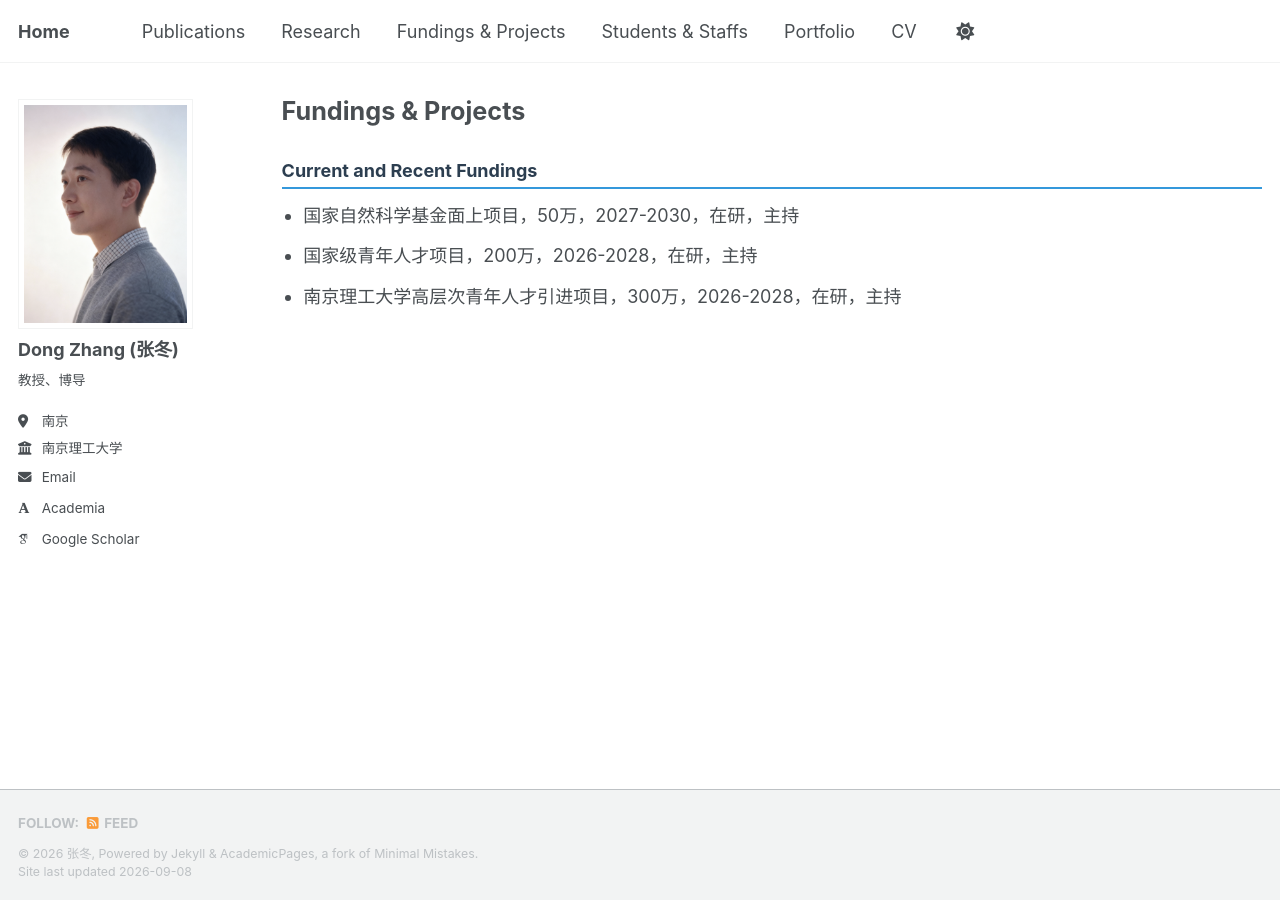
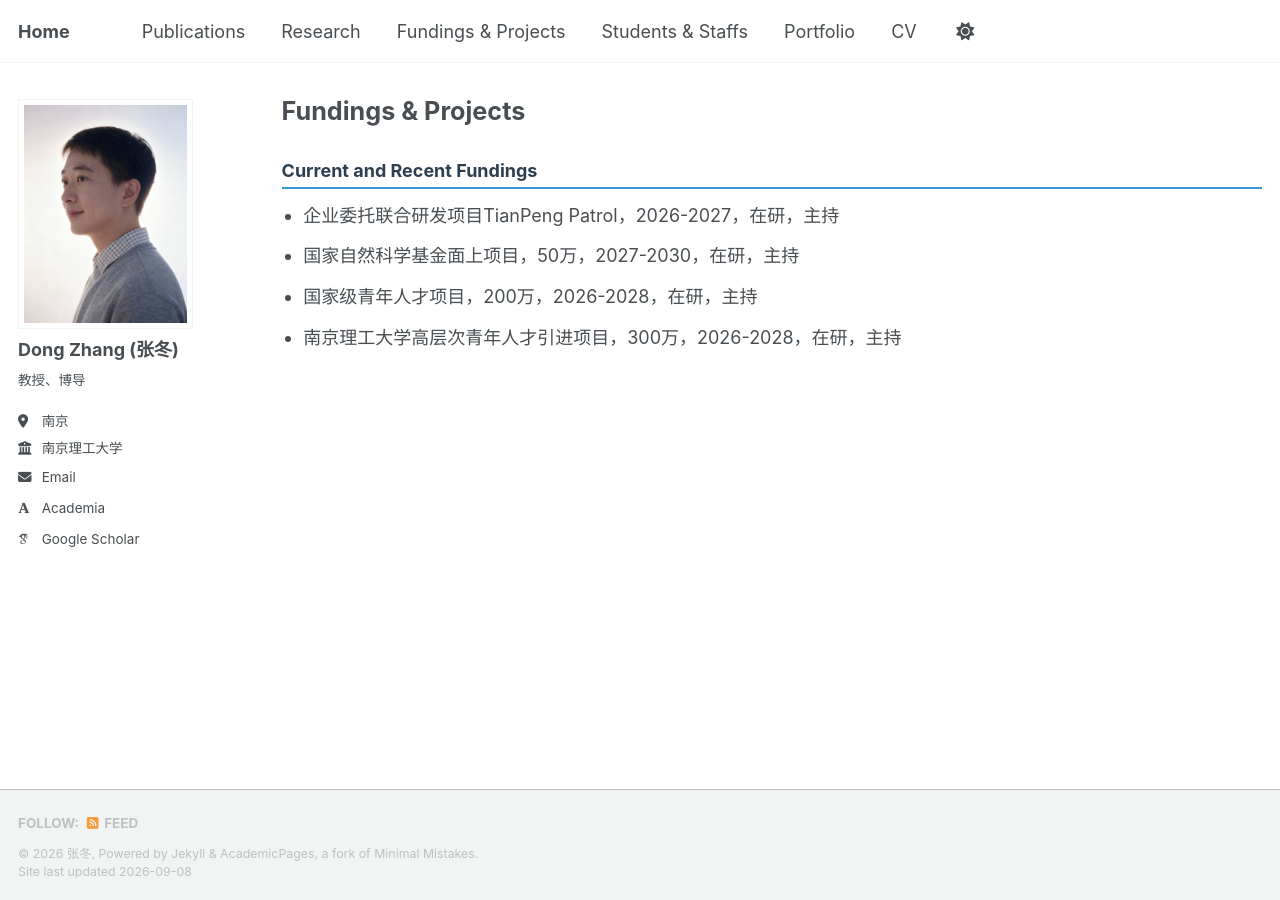
Before and after one commit to dongzhang89/dongzhang89.github.io, a Jekyll site: the page built from _pages/fundings-projects.html, in a window 1280 px wide. Built offline with Jekyll 4.4.1, drawn with Linux system fonts in a browser that asks for light colours; some web fonts are replaced; a script that is not in the unit is left out.

Commit message:
Update fundings-projects.html

```diff
--- a/_pages/fundings-projects.html
+++ b/_pages/fundings-projects.html
@@ -61,6 +61,7 @@ author_profile: true
 <div class="funding-section">
 <h3>Current and Recent Fundings</h3>
 <ul class="funding-list">
+  <li>企业委托联合研发项目TianPeng Patrol，2026-2027，在研，主持</li>
   <li>国家自然科学基金面上项目，50万，2027-2030，在研，主持</li>
   <li>国家级青年人才项目，200万，2026-2028，在研，主持</li>
   <li>南京理工大学高层次青年人才引进项目，300万，2026-2028，在研，主持</li>
```
